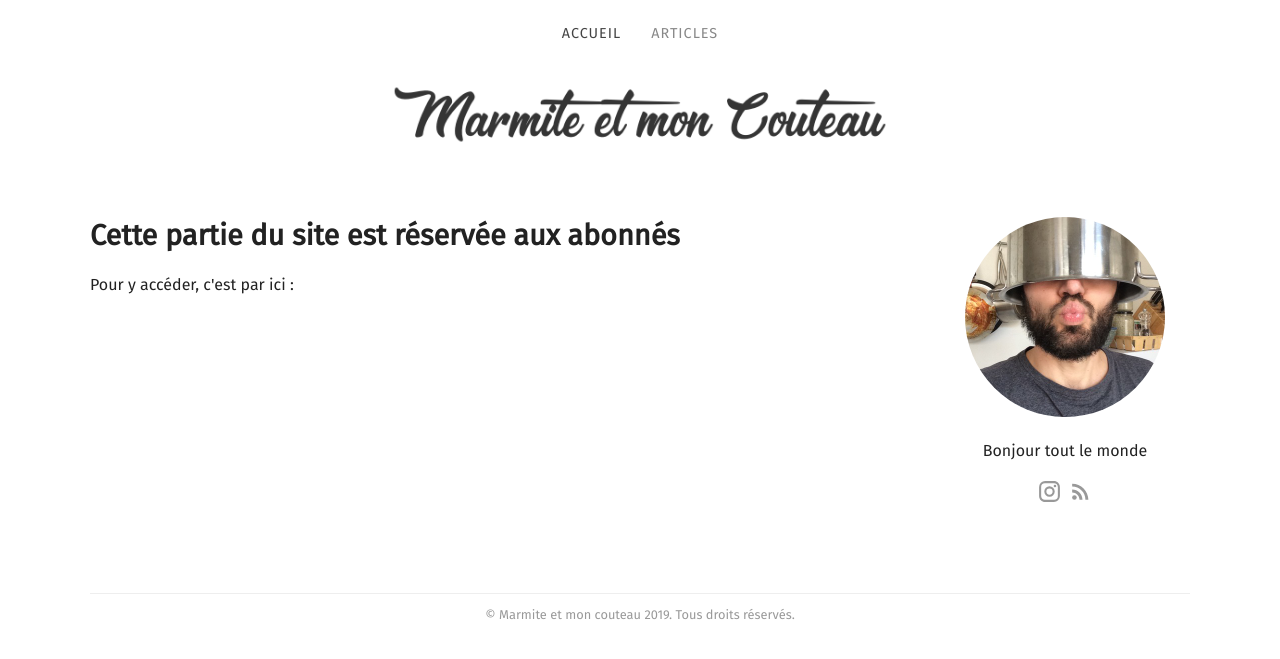
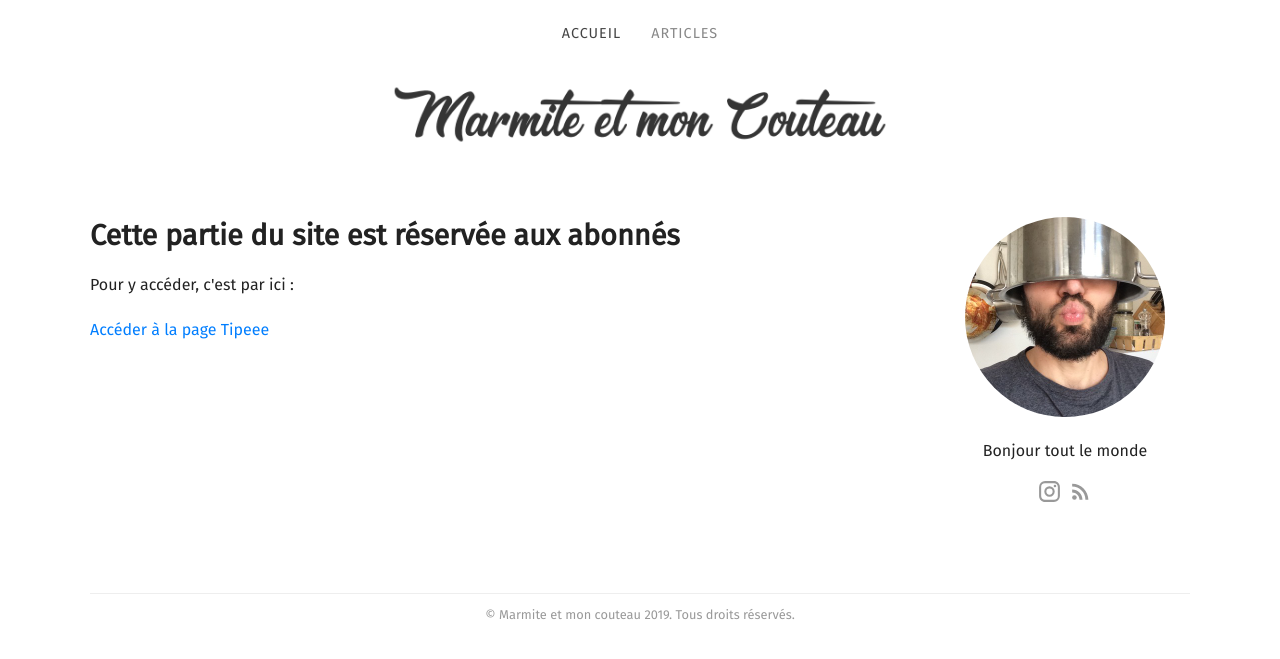
Before and after one commit to marmiteetmoncouteau/marmite-web, a Jekyll site: the page built from articles-home.html, in a window 1280 px wide. Shown: the top 659 px of the page. Built offline with Jekyll 4.4.1, drawn with Linux system fonts in a browser that asks for light colours; some web fonts are replaced.

Commit message:
Update from Forestry.io marmiteetmoncouteau@gmail.com updated articles-home.html

```diff
--- a/articles-home.html
+++ b/articles-home.html
@@ -7,4 +7,4 @@ image_view: true
 <h1>Cette partie du site est réservée aux abonnés</h1>
 
 <p>Pour y accéder, c'est par ici :
-<p><a href="https://fr.tipeee.com/marmite-et-mon-couteau" target="_blank"></a>
+<p><a href="https://fr.tipeee.com/marmite-et-mon-couteau">Accéder à la page Tipeee</a>
```
